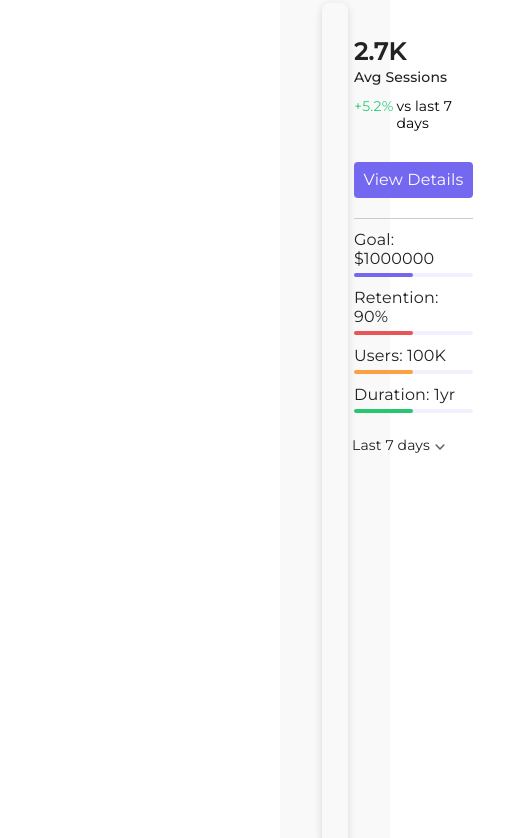
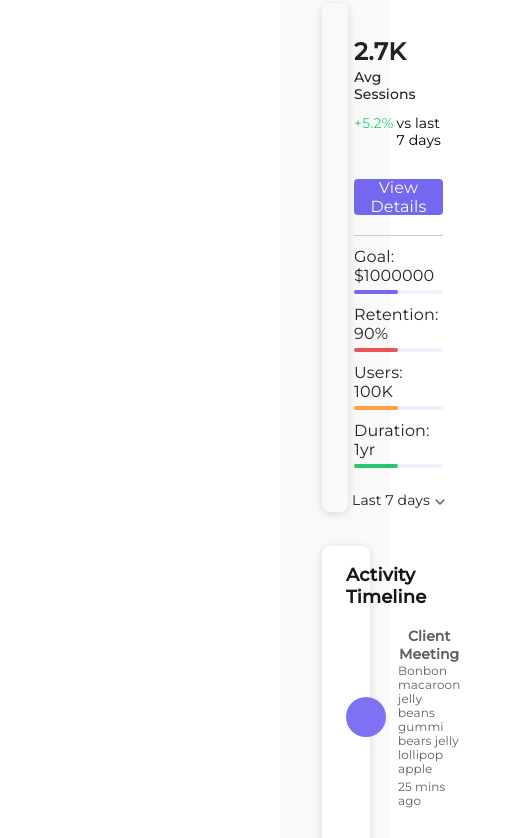
Before and after one commit to Moroz233/rozetka2, a plain HTML site: page dashboard.html in a window 390 px wide. Shown: the part 1202-2040 px from the top of the page, 505 px wide, since content can reach past the window. Drawn offline with Linux system fonts and the light colour scheme.

Commit message:
Ignat Lox

```diff
--- a/dashboard.html
+++ b/dashboard.html
@@ -91,40 +91,46 @@
               +5.2%
               <div class="statistic-pz">vs last 7 days</div>
             </div>
-            <button class="View-details">
-              <p class="View-details-text">View Details</p>
+            <button class="view-details">
+              <p class="view-details-text">View Details</p>
             </button>
             <div class="border-line-block"></div>
             <div class="scale">
-              <div class="Goal">
-                <p class="Goal-text">Goal: $1000000</p>
+              <div class="goal">
+                <p class="goal-text">Goal: $1000000</p>
                 <div class="scale-statistic">
                   <div class="scale-statistic-color"></div>
                 </div>
               </div>
-              <div class="Retention">
-                <p class="Retention-text">Retention: 90%</p>
+              <div class="retention">
+                <p class="retention-text">Retention: 90%</p>
                 <div class="scale-statistic">
                   <div class="scale-statistic-color-red"></div>
                 </div>
               </div>
-              <div class="Users">
-                <p class="Users-text">Users: 100K</p>
+              <div class="users">
+                <p class="users-text">Users: 100K</p>
                 <div class="scale-statistic">
                   <div class="scale-statistic-color-orange"></div>
                 </div>
               </div>
-              <div class="Duration">
-                <p class="Duration-text">Duration: 1yr</p>
+              <div class="duration">
+                <p class="duration-text">Duration: 1yr</p>
                 <div class="scale-statistic">
                   <div class="scale-statistic-color-green"></div>
                 </div>
               </div>
             </div>
           </div>
-          <div class="list-button">
-            <p class="list">Last 7 days</p>
-            <img class="down" src="images/chevron-down.svg" alt="" />
+          <div class="statistic-list-button">
+            <div class="statistic-list">
+              Last 7 days
+            </div>
+            <img
+              class="statistic-down-image"
+              src="images/chevron-down.svg"
+              alt=""
+            />
           </div>
         </section>
         <div class="timeline-container">
--- a/media1.css
+++ b/media1.css
@@ -4,12 +4,12 @@
   }
 }
 @media all and (max-width: 720px) {
-  .list-button {
+  .statistic-list-button {
     padding-left: 30px;
   }
   .statistic {
     display: grid;
-    grid-template-rows: repeat(2, 1fr);
+    grid-template-rows: repeat(2,);
   }
   .scale-statistic {
     width: 100%;
@@ -25,7 +25,11 @@
 @media all and (max-width: 900px) {
   .statistic {
     display: grid;
-    grid-template-rows: repeat(2, 1fr);
+    grid-template-rows: repeat(2,
+    );
+  }
+  .statistic-list-button {
+    padding-left: 30px;
   }
 @media all and (max-width: 800px) {
   .similar-blocks {
--- a/style.css
+++ b/style.css
@@ -25,17 +25,6 @@ button {
   margin-bottom: 35px;
 }
 
-.js-range-slider {
-  background: #6f64f8;
-  border-radius: 3px;
-}
-.irs {
-  margin-bottom: 13px !important;
-}
-.irs-line {
-  max-width: 340px !important;
-  width: 100% !important;
-}
 .line-block {
   border-top: 1px solid #d6d6d6;
   border-bottom: 1px solid #d6d6d6;
@@ -55,9 +44,7 @@ button {
   font-size: 18px;
   line-height: 122%;
 }
-.irs--round {
-  margin-bottom: 20px !important;
-}
+
 .from-to {
   font-weight: 600;
   font-size: 18px;
@@ -67,16 +54,13 @@ button {
   margin-right: 10px;
   cursor: pointer;
 }
-input:checked {
-  background: #6f64f8;
-}
 
 .statistic {
-  position: relative;
   margin-top: 22px;
   box-shadow: 0px 2px 8px rgba(0, 0, 0, 0.135216);
   border-radius: 8px;
-  width: 770px;
+  max-width: 763px;
+  width: 100%;
   display: flex;
   padding-bottom: 20px;
   margin-bottom: 34px;
@@ -114,7 +98,7 @@ input:checked {
   color: black;
   margin-left: 3px;
 }
-.View-details {
+.view-details {
   width: 100%;
   max-width: 340px;
   height: 36px;
@@ -126,7 +110,7 @@ input:checked {
   align-items: center;
   transition: opacity 0.7s;
 }
-.View-details:hover {
+.view-details:hover {
   opacity: 0.7;
 }
 .radio-change {
@@ -136,7 +120,7 @@ input:checked {
 .radio-change:hover {
   opacity: 0.7;
 }
-.View-details-text {
+.view-details-text {
   font-size: 16px;
   line-height: 119%;
   color: #fff;
@@ -155,22 +139,22 @@ input:checked {
   grid-template-rows: repeat(2, 1fr);
   grid-column-gap: 28px;
 }
-.Goal-text {
+.goal-text {
   font-size: 16px;
   line-height: 119%;
   margin-top: 11px;
 }
-.Retention-text {
+.retention-text {
   font-size: 16px;
   line-height: 119%;
   margin-top: 11px;
 }
-.Users-text {
+.users-text {
   font-size: 16px;
   line-height: 119%;
   margin-top: 11px;
 }
-.Duration-text {
+.duration-text {
   font-size: 16px;
   line-height: 119%;
   margin-top: 11px;
@@ -210,21 +194,21 @@ input:checked {
   border-radius: 2.5px;
   margin-top: 5px;
 }
-.list-button {
+.statistic-list-button {
   display: flex;
   justify-content: space-between;
-
   padding-top: 22px;
   padding-right: 30px;
+  height: 20px;
   white-space: nowrap;
 }
-.down {
+.statistic-down-image {
   width: 15px;
   height: 10px;
   margin-top: 5px;
   padding-left: 5px;
 }
-.list {
+.statistic-list {
   font-size: 14px;
   line-height: 121%;
   display: flex;
@@ -251,18 +235,7 @@ input:checked {
   color: #fff;
   white-space: nowrap;
 }
-.irs-bar {
-  background-color: #6f64f8 !important;
-  border-radius: 3px;
-  width: 100%;
-  width: 340px;
-}
-.irs-handle {
-  background-color: #6f64f8 !important;
-  width: 20px !important;
-  height: 20px !important;
-  border: none !important;
-}
+
 button {
   background: transparent;
   border: none;
```
Also changed, not shown: shop.html (+1 -0 lines), slider.css (added, +22 -0 lines).
